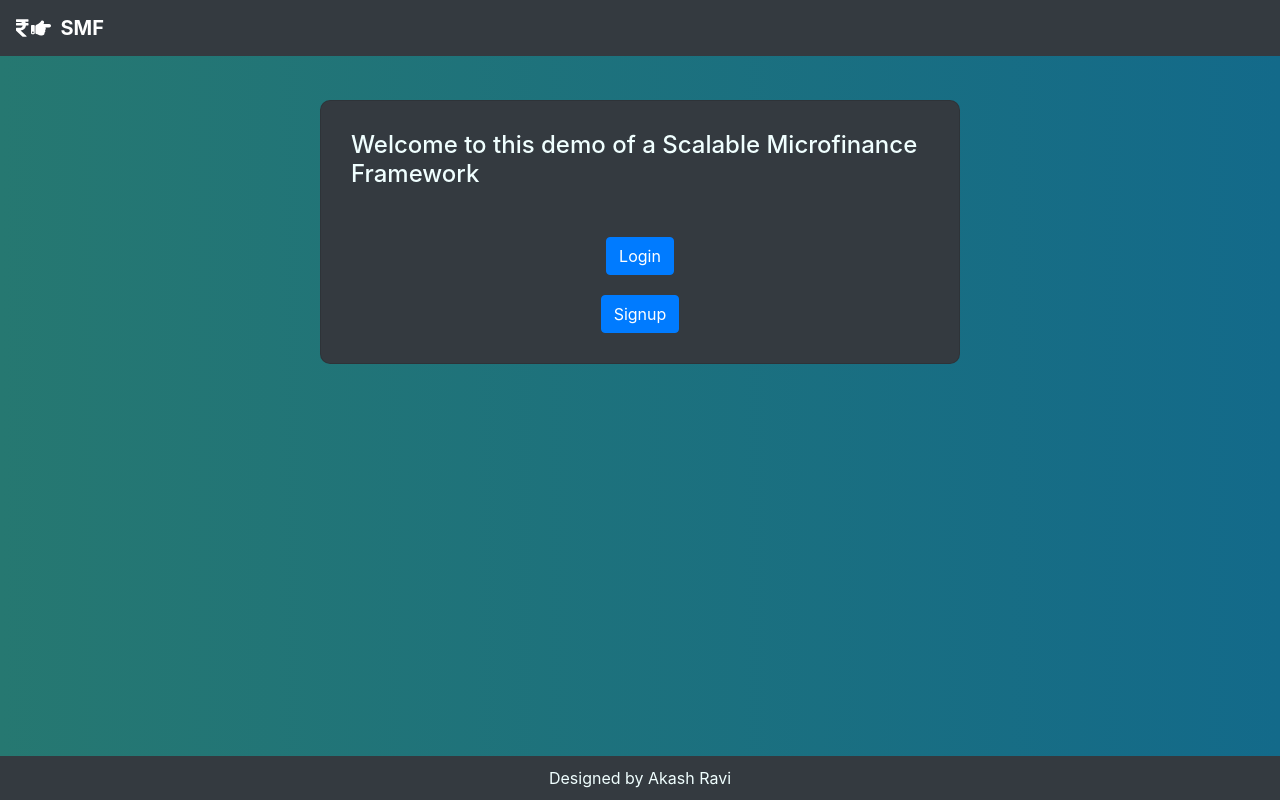
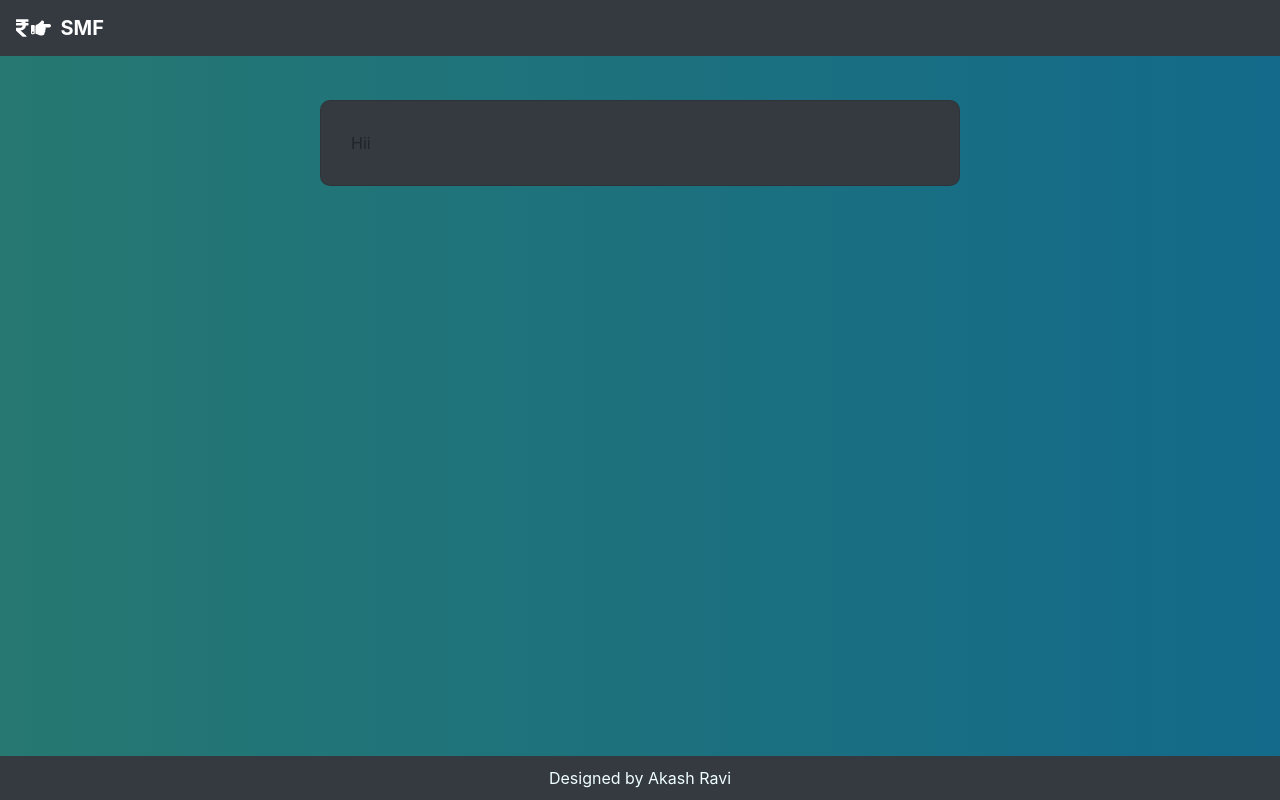
Before and after one commit to techtocore/Scalable-Microfinance-Framework, a React (Create React App) app in the folder smf-frontend/: page /home in a window 1280 px wide. Built offline with nearby package versions, Linux system fonts and the light colour scheme.

Commit message:
Adds Router
Signed-off-by: Akash Ravi <akashkravi@gmail.com>

```diff
--- a/smf-frontend/package.json
+++ b/smf-frontend/package.json
@@ -16,6 +16,8 @@
     "react": "^16.13.1",
     "react-bootstrap": "^1.0.1",
     "react-dom": "^16.13.1",
+    "react-router": "^5.2.0",
+    "react-router-dom": "^5.2.0",
     "react-scripts": "3.4.1"
   },
   "scripts": {
--- a/smf-frontend/src/App.js
+++ b/smf-frontend/src/App.js
@@ -1,8 +1,10 @@
 import React from 'react';
 import Navbar from './Navbar'
 import Login from './Login'
+import Home from './Home'
 import './App.css';
 import './config'
+import { Switch, Route } from 'react-router-dom';
 
 function App() {
   return (
@@ -11,7 +13,10 @@ function App() {
       <div className="btns">
         <div className="card">
           <div className="card-body">
-            <Login></Login>
+            <Switch> {/* The Switch decides which component to show based on the current URL.*/}
+              <Route exact path='/' component={Login}></Route>
+              <Route exact path='/home' component={Home}></Route>
+            </Switch>
           </div>
         </div>
 
--- /dev/null
+++ b/smf-frontend/src/Home/Home.js
@@ -0,0 +1,29 @@
+import React, { Component } from 'react';
+import './Home.css';
+import { FontAwesomeIcon } from '@fortawesome/react-fontawesome'
+
+class Navbar extends Component {
+  // constructor(props){
+  // super(props);
+  // this.state = {};
+  // }
+
+  // componentWillMount(){}
+  // componentDidMount(){}
+  // componentWillUnmount(){}
+
+  // componentWillReceiveProps(){}
+  // shouldComponentUpdate(){}
+  // componentWillUpdate(){}
+  // componentDidUpdate(){}
+
+  render(props) {
+    return (
+      <div>
+        Hii
+      </div>
+    );
+  }
+}
+
+export default Navbar;
--- /dev/null
+++ b/smf-frontend/src/Home/index.js
@@ -0,0 +1 @@
+export { default } from './Home.js';
--- a/smf-frontend/src/Login/Login.js
+++ b/smf-frontend/src/Login/Login.js
@@ -2,6 +2,7 @@ import React, { Component } from 'react';
 import './Login.css';
 import { FontAwesomeIcon } from '@fortawesome/react-fontawesome'
 import { faArrowLeft } from '@fortawesome/free-solid-svg-icons'
+import { Link, useHistory, withRouter } from "react-router-dom";
 
 
 class Login extends Component {
@@ -50,6 +51,7 @@ class Login extends Component {
       .then(data => {
         console.log(data);
         localStorage.setItem('jwt', data.access_token);
+        this.props.history.push("/home");
       });
   }
 
@@ -88,6 +90,11 @@ class Login extends Component {
           <br></br>
           <button className="btn btn-primary b1" onClick={this.handleSignupClick}> Signup </button>
         </div>
+        {/* <Link to="/signup">
+          <button variant="outlined">
+            Sign up
+          </button>
+        </Link> */}
       </div>
 
     );
--- a/smf-frontend/src/index.js
+++ b/smf-frontend/src/index.js
@@ -8,11 +8,15 @@ import 'bootstrap';
 import 'bootstrap/dist/js/bootstrap.js';
 import $ from 'jquery';
 import Popper from 'popper.js'
+import { BrowserRouter } from 'react-router-dom';
 
 ReactDOM.render(
-  <React.StrictMode>
-    <App />
-  </React.StrictMode>,
+  // <React.StrictMode>
+  //   <App />
+  // </React.StrictMode>,
+  <BrowserRouter>
+    <App /> {/* The various pages will be displayed by the `Main` component. */}
+  </BrowserRouter>,
   document.getElementById('root')
 );
 
```
Also changed, not shown: smf-frontend/src/Home/Home.css (added), 1 other file (tests, documents, lock files or other folders).
